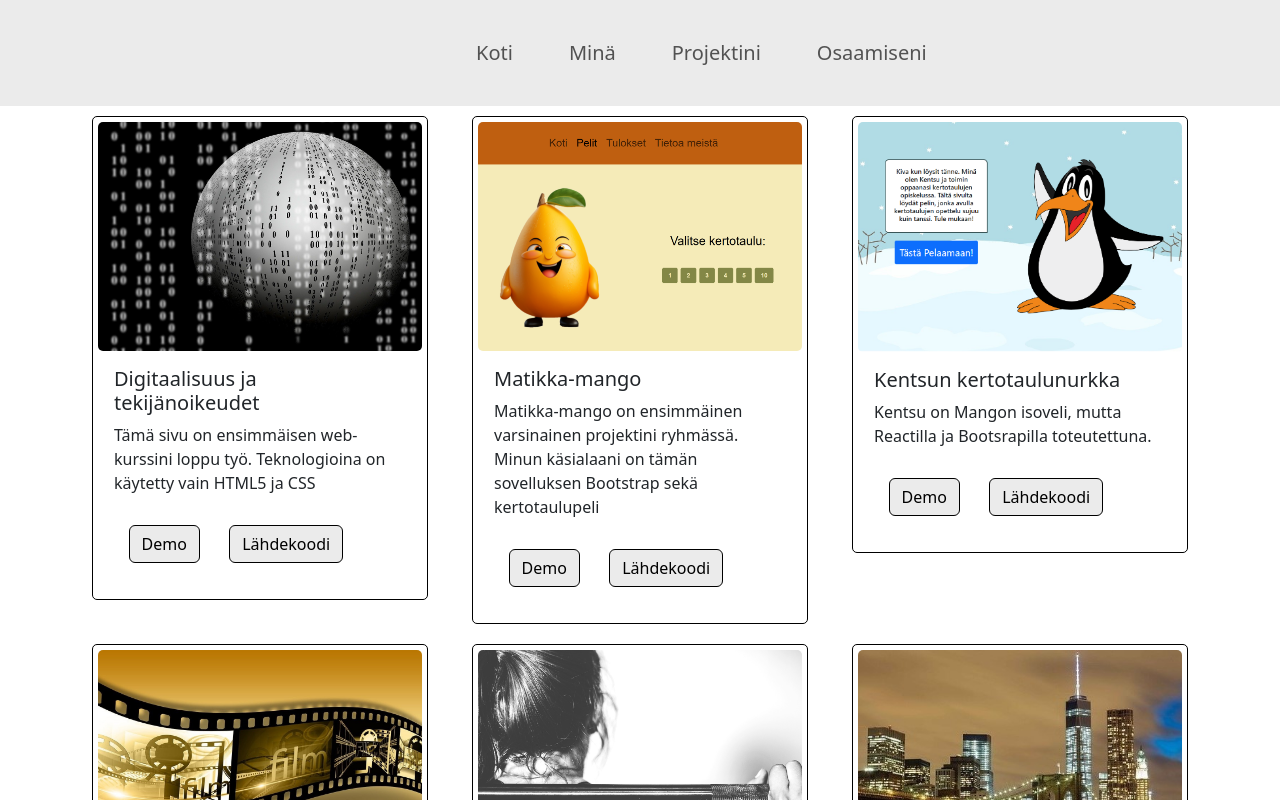
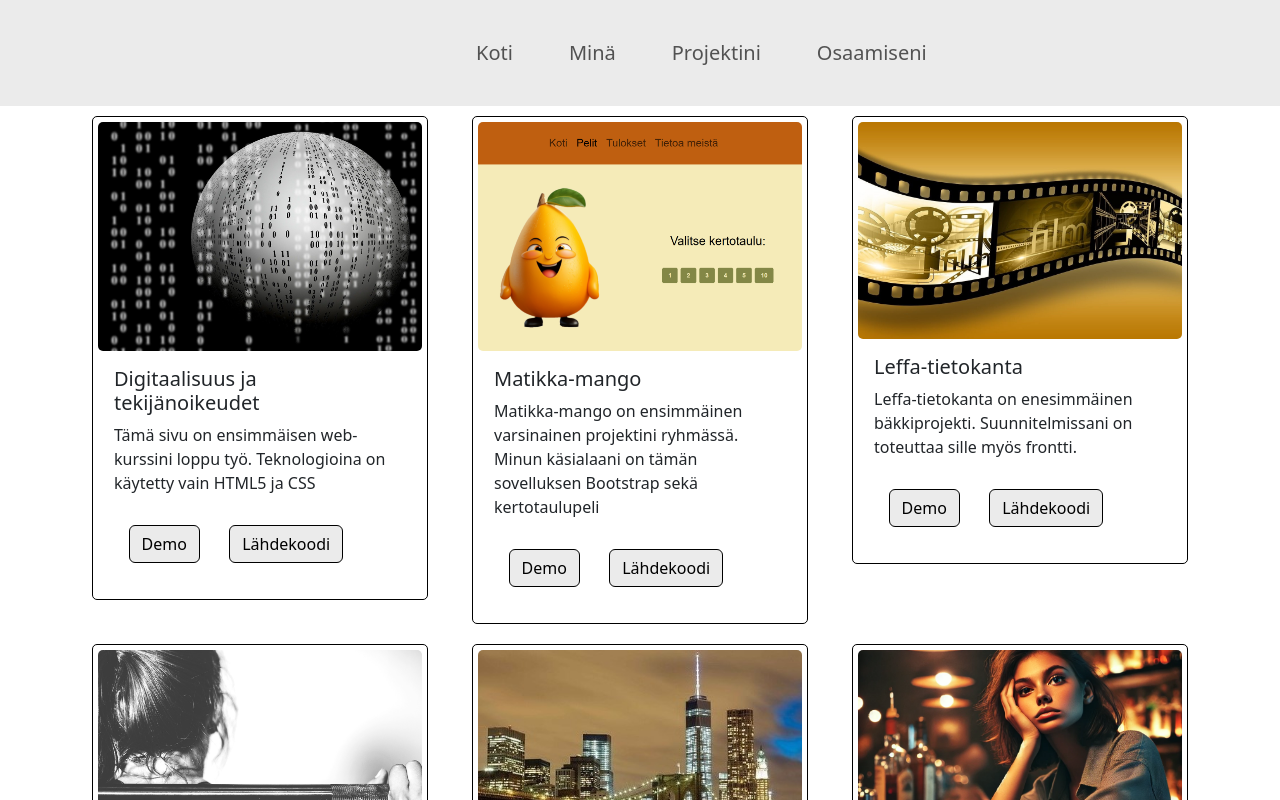
Before and after one commit to jennioksman/omaportfolio, a React (Vite) app: page /projects in a window 1280 px wide. Shown: the top 800 px of the page. Built offline with nearby package versions, Linux system fonts and the light colour scheme.

Commit message:
Ylimääräinen kortti poistettu projektit-sivulta.

```diff
--- a/src/components/projects.jsx
+++ b/src/components/projects.jsx
@@ -41,15 +41,6 @@ function CardContainer() {
             buttontext2: 'Lähdekoodi',
             link1: 'https://www.students.oamk.fi/~c3alot00/TIK23SP-3-web/',
             link2: 'https://github.com/SatanistiVuohi/TIK23SP-3-web'
-        },
-        {
-            picture: kentzu,
-            title: 'Kentsun kertotaulunurkka',
-            text: 'Kentsu on Mangon isoveli, mutta Reactilla ja Bootsrapilla toteutettuna.',
-            buttontext1: 'Demo',
-            buttontext2: 'Lähdekoodi',
-            link1: '',
-            link2: 'https://github.com/jennioksman/kentzu'
         },
         {
             picture: movie,
```
